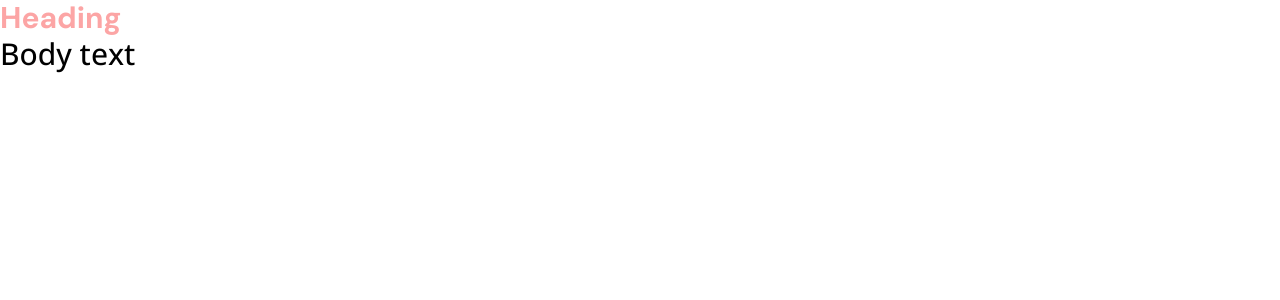
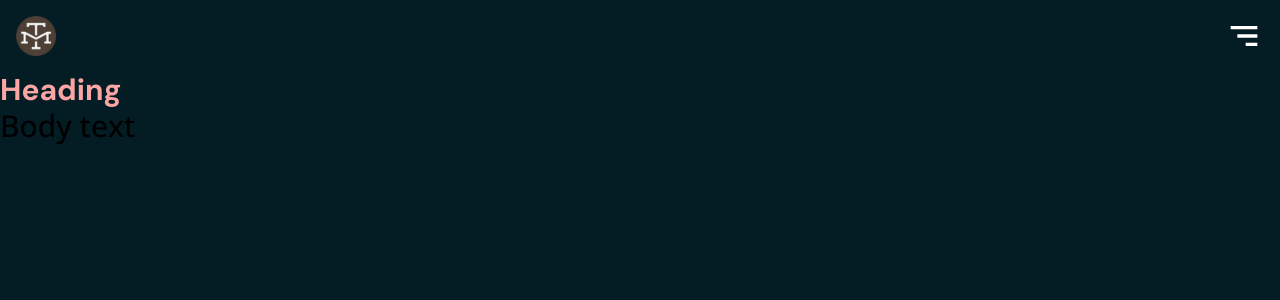
Before and after one commit to antonio-lopez/nextjs-drinks-ecommerce, a Next.js app: page / in a window 1280 px wide. Shown: the top 300 px of the page. Built offline with nearby package versions, Linux system fonts and the light colour scheme.

Commit message:
Added layout components, favicons, and TailwindCSS color

```diff
--- /dev/null
+++ b/components/Footer.jsx
@@ -0,0 +1,5 @@
+const Footer = () => {
+  return <div>Footer</div>;
+};
+
+export default Footer;
--- /dev/null
+++ b/components/Navbar.jsx
@@ -0,0 +1,19 @@
+import { BiMenuAltRight } from 'react-icons/bi';
+
+const Navbar = () => {
+  return (
+    <nav className="mx-auto max-w-7xl">
+      {/* container */}
+      <div className="flex justify-between p-4">
+        <img
+          className="h-10 w-10"
+          src="/images/logo/mt-300_100x.webp"
+          alt="logo"
+        />
+        <BiMenuAltRight className="h-10 w-10 text-white" />
+      </div>
+    </nav>
+  );
+};
+
+export default Navbar;
--- /dev/null
+++ b/components/index.js
@@ -0,0 +1,2 @@
+export { default as Navbar } from './Navbar';
+export { default as Footer } from './Footer';
--- a/package.json
+++ b/package.json
@@ -12,7 +12,8 @@
   "dependencies": {
     "next": "12.2.3",
     "react": "18.2.0",
-    "react-dom": "18.2.0"
+    "react-dom": "18.2.0",
+    "react-icons": "^4.4.0"
   },
   "devDependencies": {
     "autoprefixer": "^10.4.7",
--- a/pages/_document.jsx
+++ b/pages/_document.jsx
@@ -42,7 +42,7 @@ class MyDocument extends Document {
             rel="stylesheet"
           />
         </Head>
-        <body>
+        <body className="bg-veryDarkCyan">
           <Main />
           <NextScript />
         </body>
--- a/pages/index.jsx
+++ b/pages/index.jsx
@@ -1,6 +1,9 @@
+import { Navbar } from '../components';
+
 export default function Home() {
   return (
     <>
+      <Navbar />
       <h1 className="text-3xl font-bold text-red-300">Heading</h1>
       <div className="text-3xl">Body text</div>
     </>
--- a/tailwind.config.js
+++ b/tailwind.config.js
@@ -5,7 +5,11 @@ module.exports = {
     './components/**/*.{js,ts,jsx,tsx}',
   ],
   theme: {
-    extend: {},
+    extend: {
+      colors: {
+        veryDarkCyan: '#041D24',
+      },
+    },
   },
   plugins: [],
 };
```
Also changed, not shown: .eslintrc.json, 1 other file (tests, documents, lock files or other folders).
